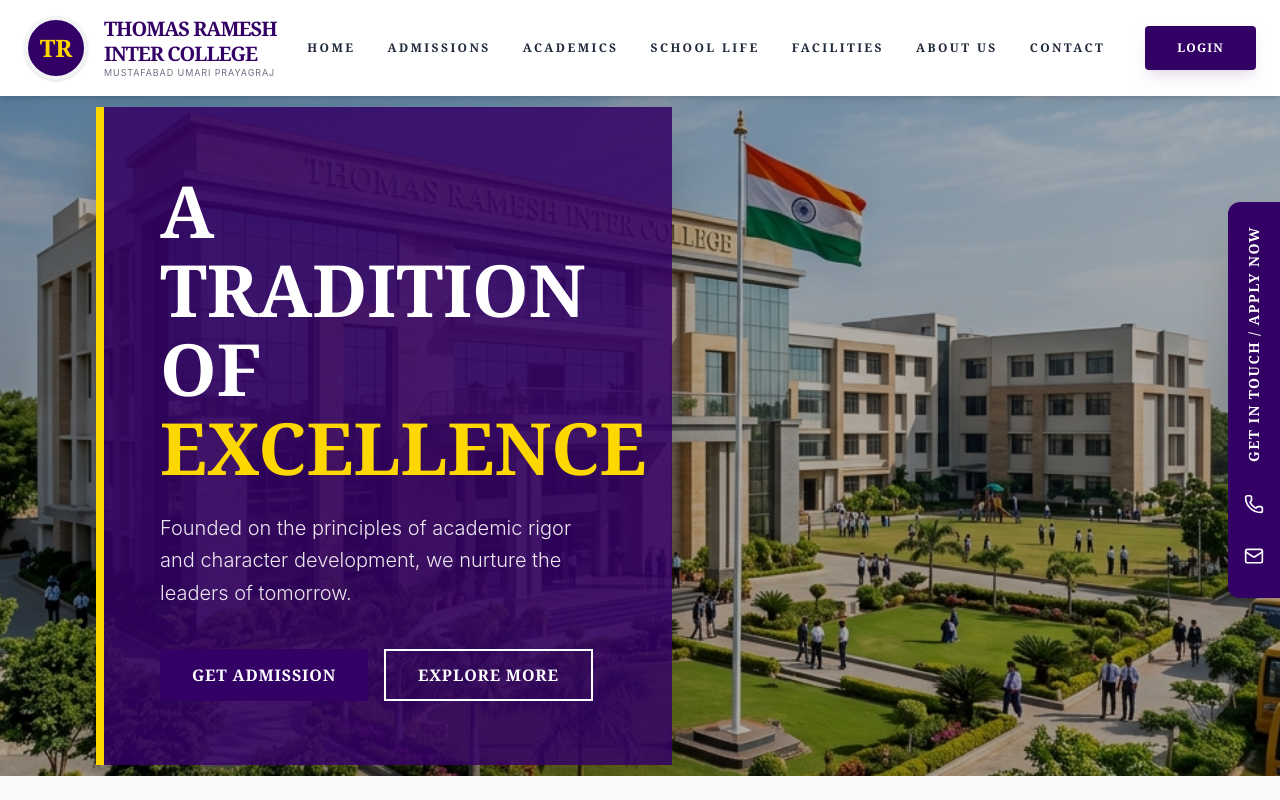
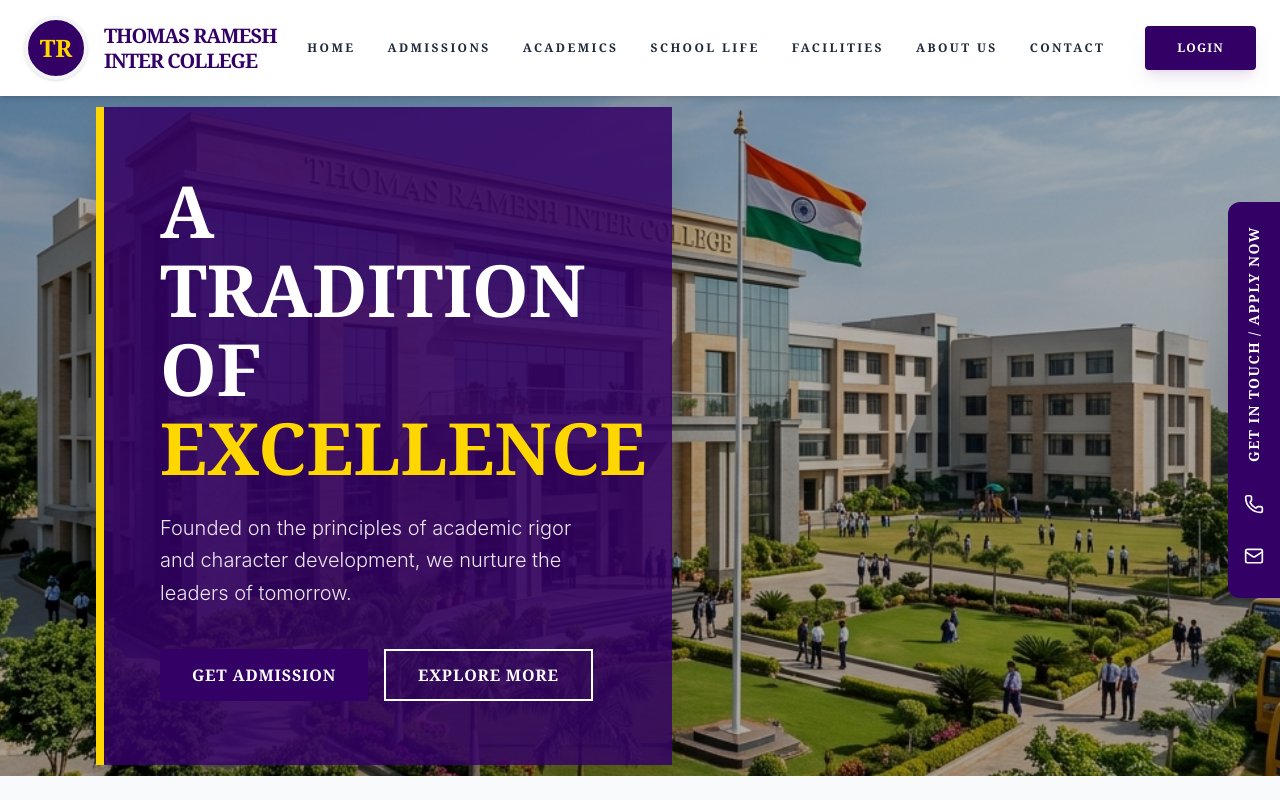
Before and after one commit to thomas2570/TRIC-School-Management, a React (Vite) app: page / in a window 1280 px wide. Shown: the top 800 px of the page. Built offline with nearby package versions, Linux system fonts and the light colour scheme; no server answers.

Commit message:
chore: remove address from header logo section

```diff
--- a/src/pages/LandingPage.jsx
+++ b/src/pages/LandingPage.jsx
@@ -61,7 +61,6 @@
             <div className="w-16 h-16 bg-primary rounded-full flex-shrink-0 aspect-square flex items-center justify-center text-secondary font-bold text-2xl border-4 border-gray-100 shadow-sm">TR</div>
             <div>
               <h1 className="text-xl font-extrabold text-primary leading-tight uppercase tracking-tighter">Thomas Ramesh inter college</h1>
-              <p className="text-[9px] text-gray-500 uppercase tracking-widest font-sans">Mustafabad Umari Prayagraj</p>
             </div>
           </Link>
 
```
